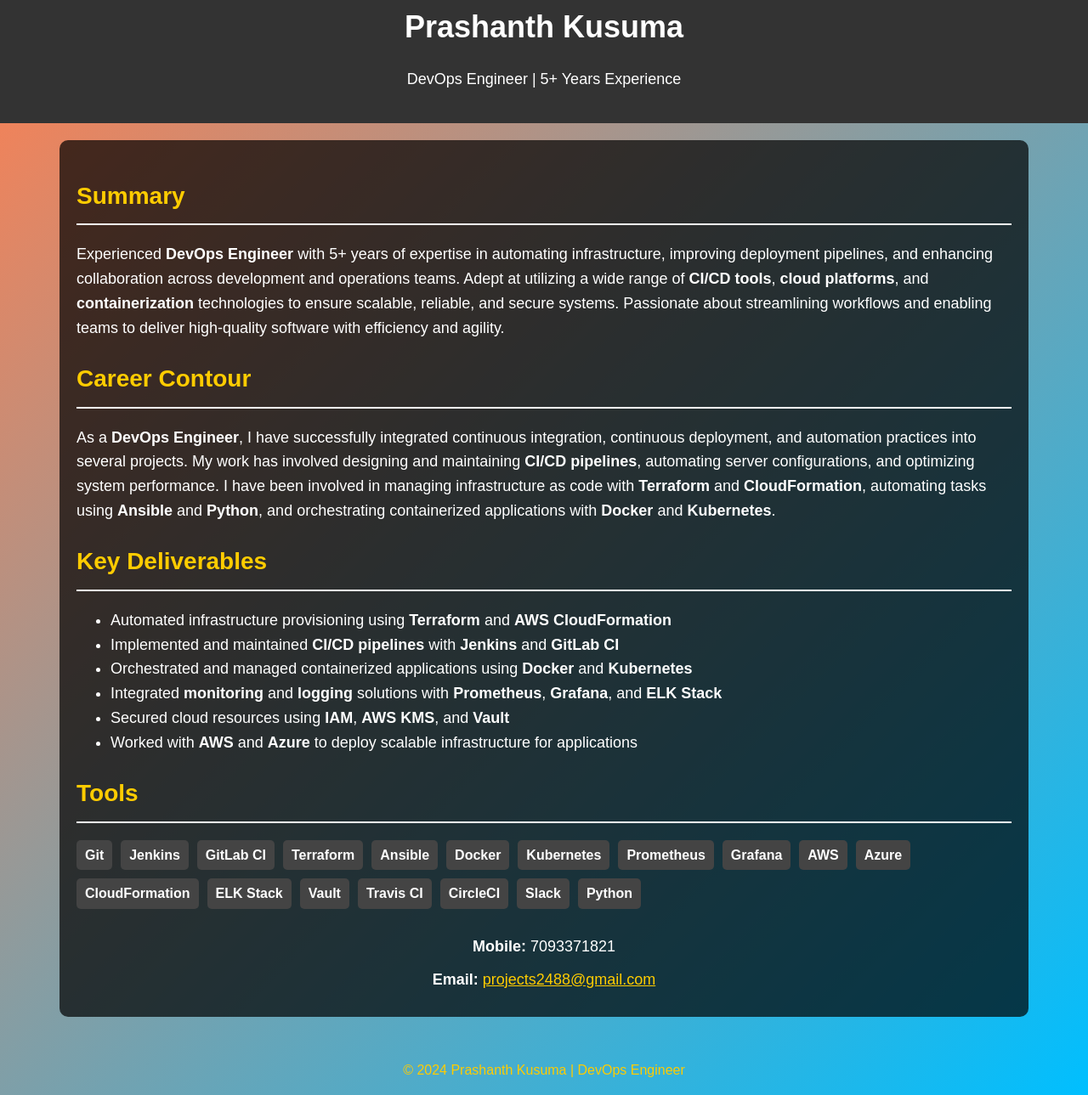
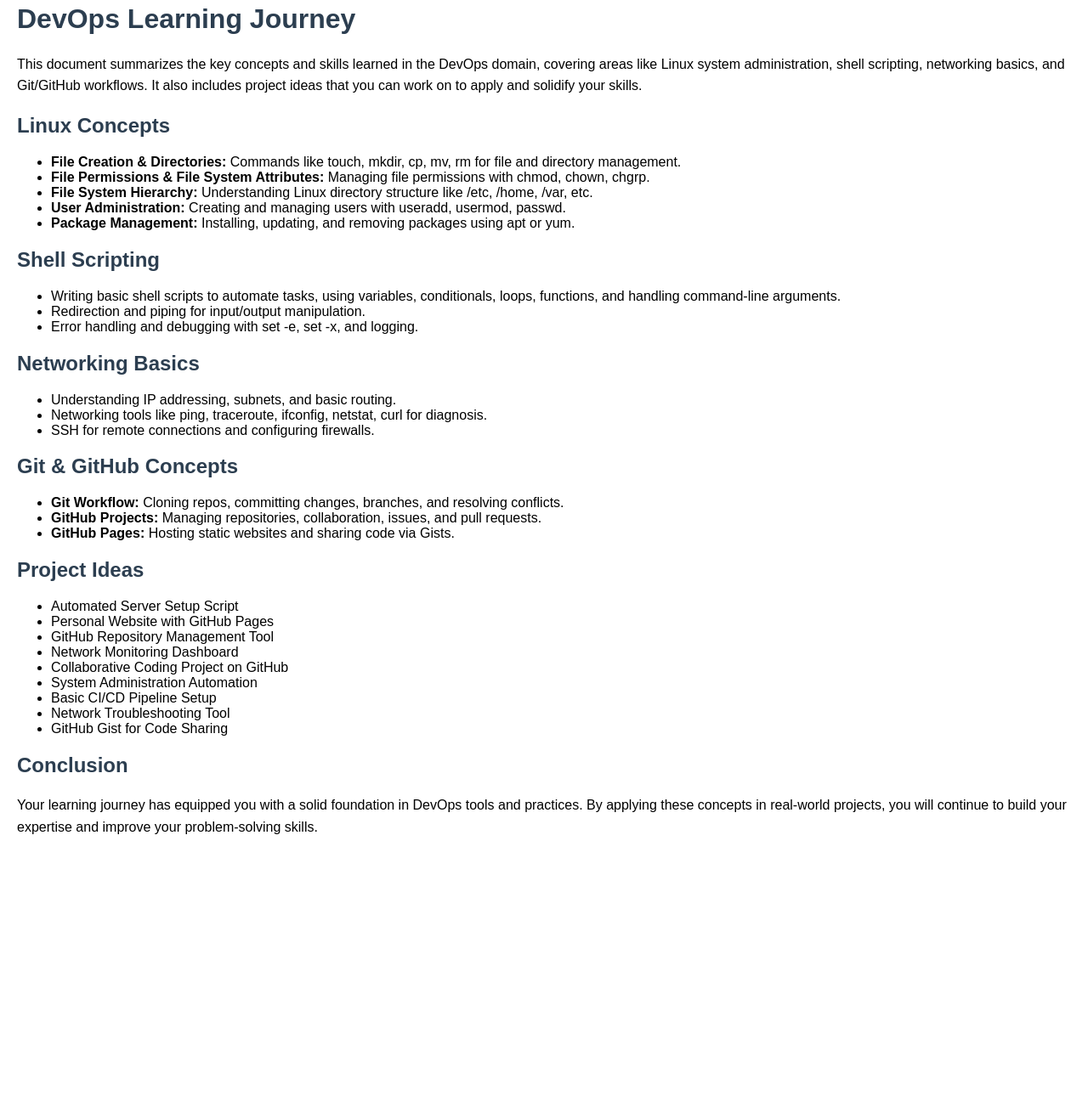
Before and after one commit to expertisedevops/expertisedevops.github.io, a plain HTML site: page index.html in a window 1280 px wide. Shown: the part 17-1306 px from the top of the page at 85% size. After the commit the page ends 1023 px from the top, so only its background shows below. Drawn offline with Linux system fonts and the light colour scheme.

Commit message:
Update index.html

```diff
--- a/index.html
+++ b/index.html
@@ -3,139 +3,62 @@
 <head>
     <meta charset="UTF-8">
     <meta name="viewport" content="width=device-width, initial-scale=1.0">
-    <title>Prashanth Kusuma - DevOps Engineer</title>
+    <title>DevOps Learning Journey</title>
     <style>
-        body {
-            font-family: Arial, sans-serif;
-            margin: 0;
-            padding: 0;
-            background: linear-gradient(135deg, #ff7f50, #00bfff);
-            color: #fff;
-            line-height: 1.6;
-        }
-        header {
-            background: #333;
-            padding: 20px;
-            text-align: center;
-        }
-        header h1 {
-            margin: 0;
-            font-size: 36px;
-        }
-        header p {
-            font-size: 18px;
-        }
-        .container {
-            max-width: 1100px;
-            margin: 20px auto;
-            padding: 20px;
-            background-color: rgba(0, 0, 0, 0.7);
-            border-radius: 10px;
-        }
-        .section-title {
-            color: #ffcc00;
-            font-size: 28px;
-            border-bottom: 2px solid #fff;
-            padding-bottom: 10px;
-            margin-bottom: 20px;
-        }
-        .content {
-            font-size: 18px;
-            margin-bottom: 20px;
-        }
-        .contact-info {
-            text-align: center;
-            margin-top: 30px;
-        }
-        .contact-info p {
-            font-size: 18px;
-            margin: 10px 0;
-        }
-        .tools-list {
-            display: flex;
-            flex-wrap: wrap;
-            gap: 10px;
-        }
-        .tools-list span {
-            background-color: #444;
-            padding: 5px 10px;
-            border-radius: 5px;
-            font-weight: bold;
-        }
-        .footer {
-            text-align: center;
-            margin-top: 50px;
-            color: #ffcc00;
-        }
+        body { font-family: Arial, sans-serif; margin: 20px; }
+        h1, h2 { color: #2c3e50; }
+        p { line-height: 1.6; }
+        ul { margin: 10px 0; }
     </style>
 </head>
 <body>
+    <h1>DevOps Learning Journey</h1>
+    <p>This document summarizes the key concepts and skills learned in the DevOps domain, covering areas like Linux system administration, shell scripting, networking basics, and Git/GitHub workflows. It also includes project ideas that you can work on to apply and solidify your skills.</p>
 
-<header>
-    <h1>Prashanth Kusuma</h1>
-    <p>DevOps Engineer | 5+ Years Experience</p>
-</header>
+    <h2>Linux Concepts</h2>
+    <ul>
+        <li><b>File Creation & Directories:</b> Commands like touch, mkdir, cp, mv, rm for file and directory management.</li>
+        <li><b>File Permissions & File System Attributes:</b> Managing file permissions with chmod, chown, chgrp.</li>
+        <li><b>File System Hierarchy:</b> Understanding Linux directory structure like /etc, /home, /var, etc.</li>
+        <li><b>User Administration:</b> Creating and managing users with useradd, usermod, passwd.</li>
+        <li><b>Package Management:</b> Installing, updating, and removing packages using apt or yum.</li>
+    </ul>
 
-<div class="container">
-    <section>
-        <h2 class="section-title">Summary</h2>
-        <p class="content">
-            Experienced <b>DevOps Engineer</b> with 5+ years of expertise in automating infrastructure, improving deployment pipelines, and enhancing collaboration across development and operations teams. Adept at utilizing a wide range of <b>CI/CD tools</b>, <b>cloud platforms</b>, and <b>containerization</b> technologies to ensure scalable, reliable, and secure systems. Passionate about streamlining workflows and enabling teams to deliver high-quality software with efficiency and agility.
-        </p>
-    </section>
+    <h2>Shell Scripting</h2>
+    <ul>
+        <li>Writing basic shell scripts to automate tasks, using variables, conditionals, loops, functions, and handling command-line arguments.</li>
+        <li>Redirection and piping for input/output manipulation.</li>
+        <li>Error handling and debugging with set -e, set -x, and logging.</li>
+    </ul>
 
-    <section>
-        <h2 class="section-title">Career Contour</h2>
-        <p class="content">
-            As a <b>DevOps Engineer</b>, I have successfully integrated continuous integration, continuous deployment, and automation practices into several projects. My work has involved designing and maintaining <b>CI/CD pipelines</b>, automating server configurations, and optimizing system performance. I have been involved in managing infrastructure as code with <b>Terraform</b> and <b>CloudFormation</b>, automating tasks using <b>Ansible</b> and <b>Python</b>, and orchestrating containerized applications with <b>Docker</b> and <b>Kubernetes</b>.
-        </p>
-    </section>
+    <h2>Networking Basics</h2>
+    <ul>
+        <li>Understanding IP addressing, subnets, and basic routing.</li>
+        <li>Networking tools like ping, traceroute, ifconfig, netstat, curl for diagnosis.</li>
+        <li>SSH for remote connections and configuring firewalls.</li>
+    </ul>
 
-    <section>
-        <h2 class="section-title">Key Deliverables</h2>
-        <ul class="content">
-            <li>Automated infrastructure provisioning using <b>Terraform</b> and <b>AWS CloudFormation</b></li>
-            <li>Implemented and maintained <b>CI/CD pipelines</b> with <b>Jenkins</b> and <b>GitLab CI</b></li>
-            <li>Orchestrated and managed containerized applications using <b>Docker</b> and <b>Kubernetes</b></li>
-            <li>Integrated <b>monitoring</b> and <b>logging</b> solutions with <b>Prometheus</b>, <b>Grafana</b>, and <b>ELK Stack</b></li>
-            <li>Secured cloud resources using <b>IAM</b>, <b>AWS KMS</b>, and <b>Vault</b></li>
-            <li>Worked with <b>AWS</b> and <b>Azure</b> to deploy scalable infrastructure for applications</li>
-        </ul>
-    </section>
+    <h2>Git & GitHub Concepts</h2>
+    <ul>
+        <li><b>Git Workflow:</b> Cloning repos, committing changes, branches, and resolving conflicts.</li>
+        <li><b>GitHub Projects:</b> Managing repositories, collaboration, issues, and pull requests.</li>
+        <li><b>GitHub Pages:</b> Hosting static websites and sharing code via Gists.</li>
+    </ul>
 
-    <section>
-        <h2 class="section-title">Tools</h2>
-        <div class="tools-list">
-            <span><b>Git</b></span>
-            <span><b>Jenkins</b></span>
-            <span><b>GitLab CI</b></span>
-            <span><b>Terraform</b></span>
-            <span><b>Ansible</b></span>
-            <span><b>Docker</b></span>
-            <span><b>Kubernetes</b></span>
-            <span><b>Prometheus</b></span>
-            <span><b>Grafana</b></span>
-            <span><b>AWS</b></span>
-            <span><b>Azure</b></span>
-            <span><b>CloudFormation</b></span>
-            <span><b>ELK Stack</b></span>
-            <span><b>Vault</b></span>
-            <span><b>Travis CI</b></span>
-            <span><b>CircleCI</b></span>
-            <span><b>Slack</b></span>
-            <span><b>Python</b></span>
-        </div>
-    </section>
+    <h2>Project Ideas</h2>
+    <ul>
+        <li>Automated Server Setup Script</li>
+        <li>Personal Website with GitHub Pages</li>
+        <li>GitHub Repository Management Tool</li>
+        <li>Network Monitoring Dashboard</li>
+        <li>Collaborative Coding Project on GitHub</li>
+        <li>System Administration Automation</li>
+        <li>Basic CI/CD Pipeline Setup</li>
+        <li>Network Troubleshooting Tool</li>
+        <li>GitHub Gist for Code Sharing</li>
+    </ul>
 
-    <section class="contact-info">
-        <p><b>Mobile:</b> 7093371821</p>
-        <p><b>Email:</b> <a href="mailto:projects2488@gmail.com" style="color: #ffcc00;">projects2488@gmail.com</a></p>
-    </section>
-</div>
-
-<footer class="footer">
-    <p>&copy; 2024 Prashanth Kusuma | DevOps Engineer</p>
-</footer>
-
+    <h2>Conclusion</h2>
+    <p>Your learning journey has equipped you with a solid foundation in DevOps tools and practices. By applying these concepts in real-world projects, you will continue to build your expertise and improve your problem-solving skills.</p>
 </body>
 </html>
```
